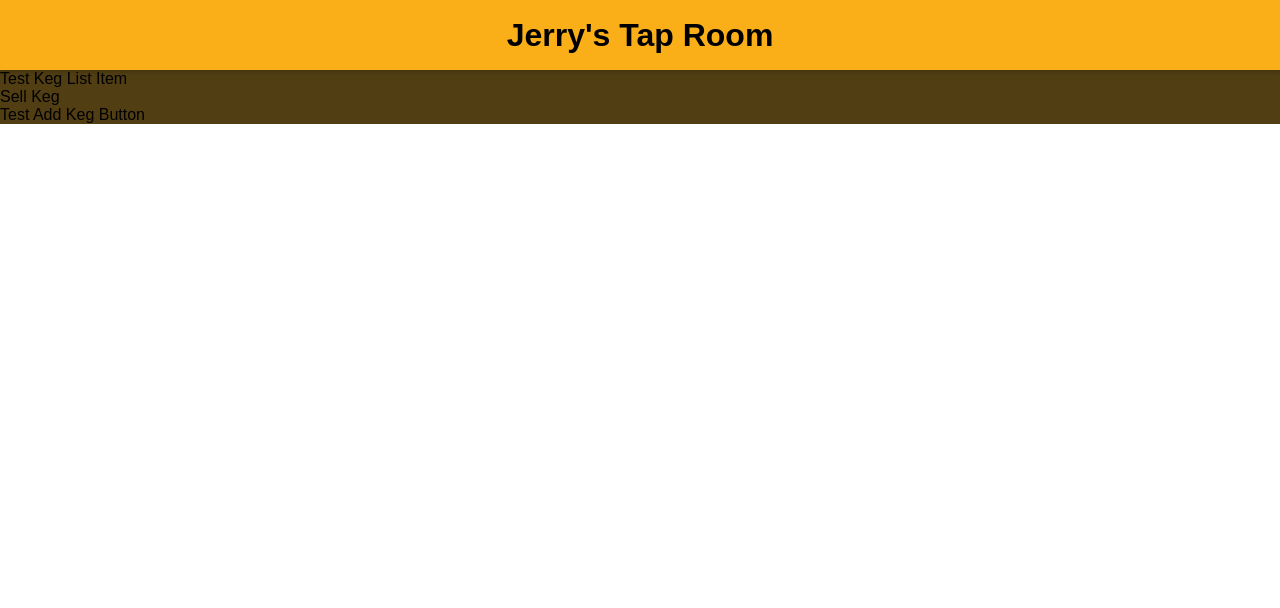
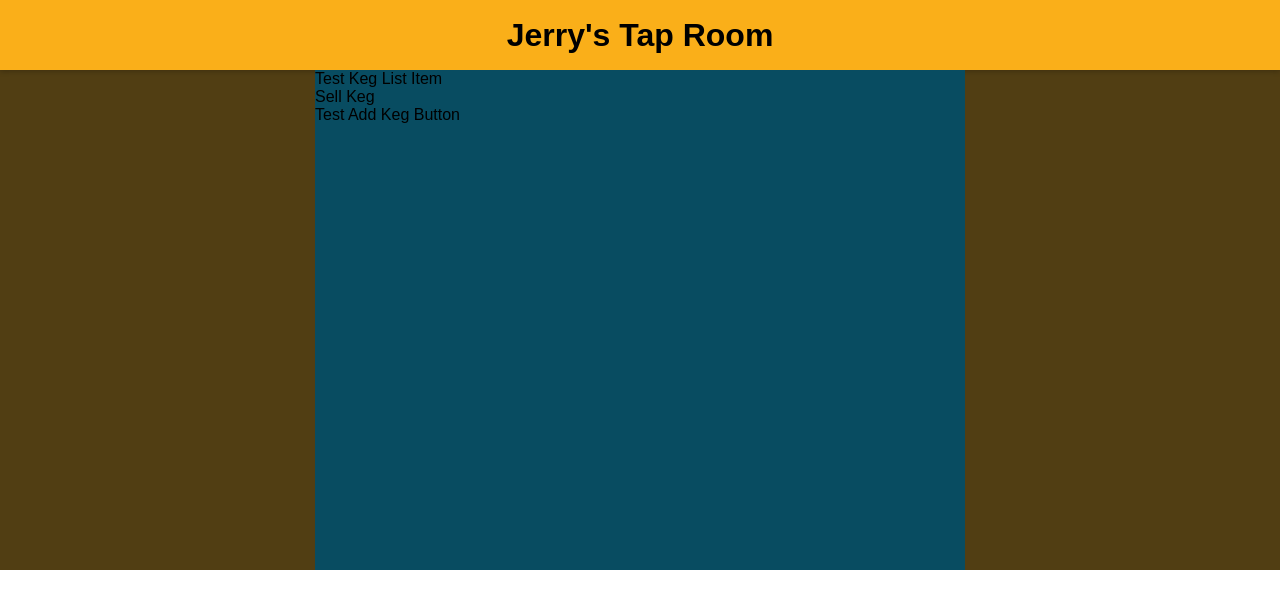
Before and after one commit to bobbymart1n/react-taproom, a React app: page /#/ in a window 1280 px wide. Shown: the top 608 px of the page. Built offline with nearby package versions, Linux system fonts and the light colour scheme.

Commit message:
Style Keg list component

```diff
--- a/src/components/KegList/KegList.css
+++ b/src/components/KegList/KegList.css
@@ -0,0 +1,6 @@
+.kegList {
+  width: 650px;
+  min-height: 500px;
+  background-color: #084C61;
+  margin: auto;
+}
--- a/src/components/KegList/KegList.jsx
+++ b/src/components/KegList/KegList.jsx
@@ -2,9 +2,12 @@ import React from 'react';
 import KegListItem from './KegListItem/KegListItem';
 import AddKegButton from './AddKegButton/AddKegButton';
 import SellKegButton from './SellKegButton/SellKegButton';
+
+import styles from './KegList.css';
+
 function KegList() {
   return (
-    <div>
+    <div className={styles.kegList}>
       <KegListItem />
       <SellKegButton />
       <AddKegButton />
```
